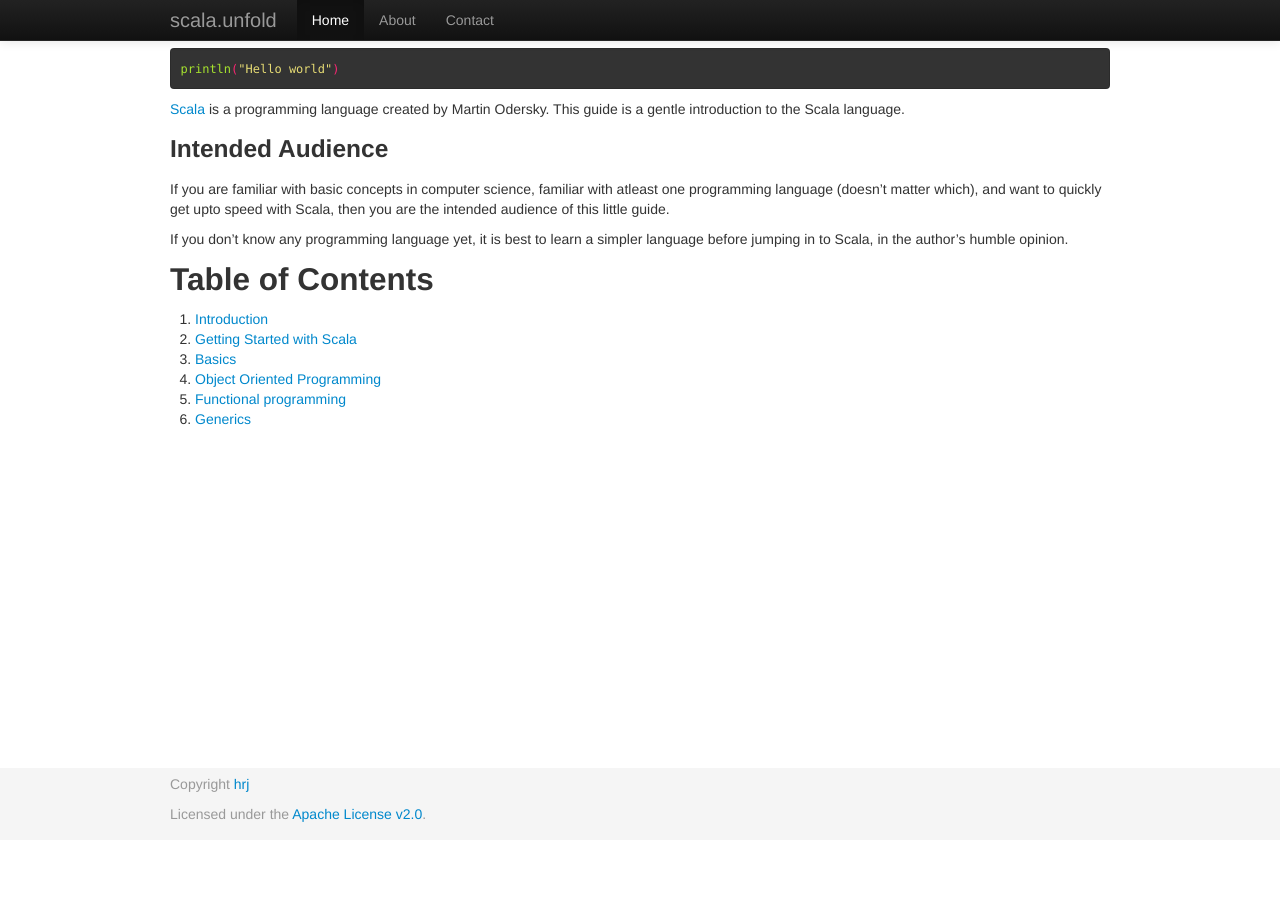
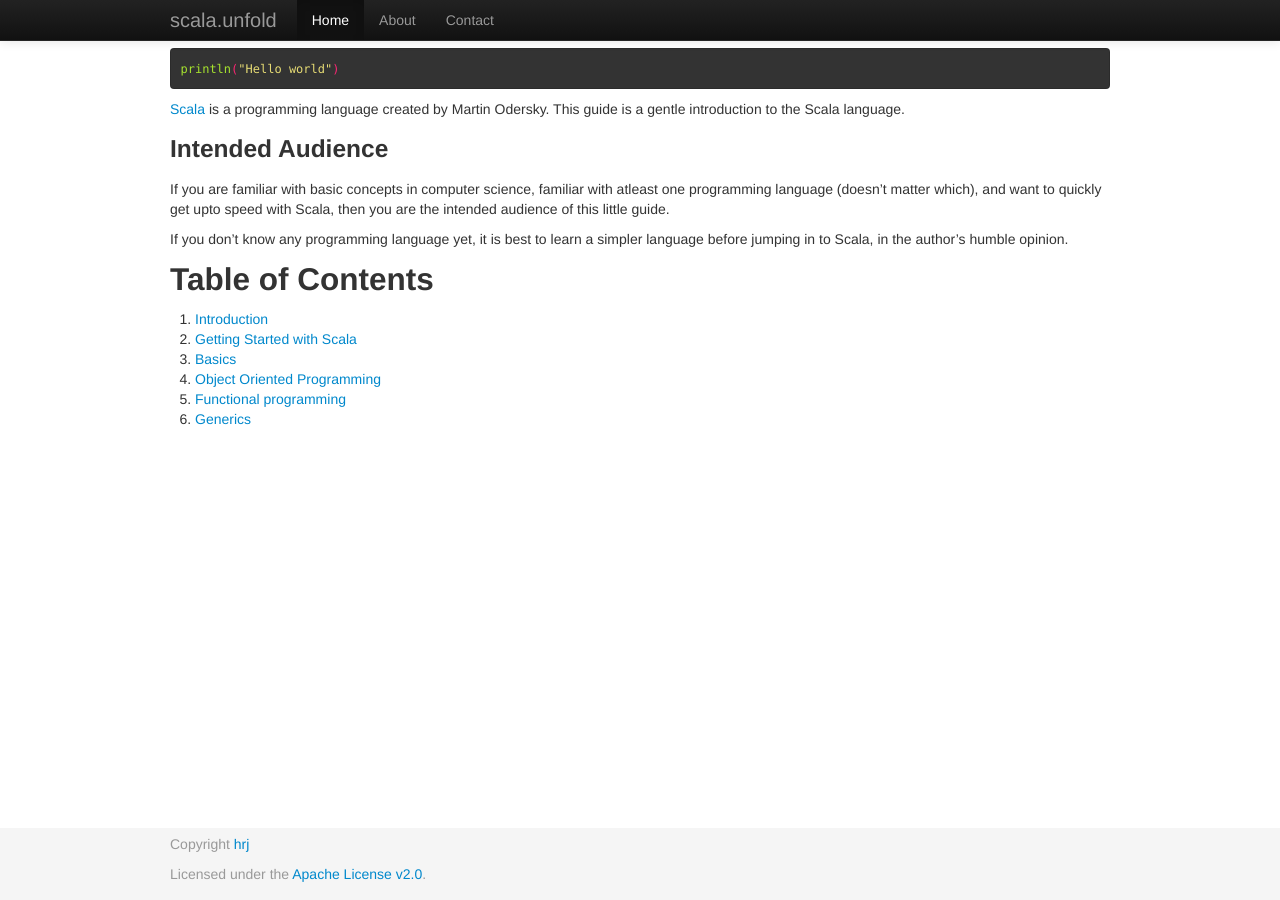
Before and after one commit to hrj/scala.unfold, a Jekyll site: the page built from index.md, in a window 1280 px wide and 900 px high, scrolled down 72 px. Built offline with Jekyll 4.4.1, drawn with Linux system fonts in a browser that asks for light colours; Markdown is read by kramdown in place of the engine named in the settings.

Commit message:
Changing the footer position i guess.

```diff
--- a/css/unfold.css
+++ b/css/unfold.css
@@ -13,7 +13,7 @@ body {
   height: auto !important;
   height: 100%;
   /* Negative indent footer by it's height + margin-top of contents */
-  margin: 0 auto -120px;
+  margin: 0 auto -60px;
 }
 
 /* Set the fixed height of the footer here */
```
